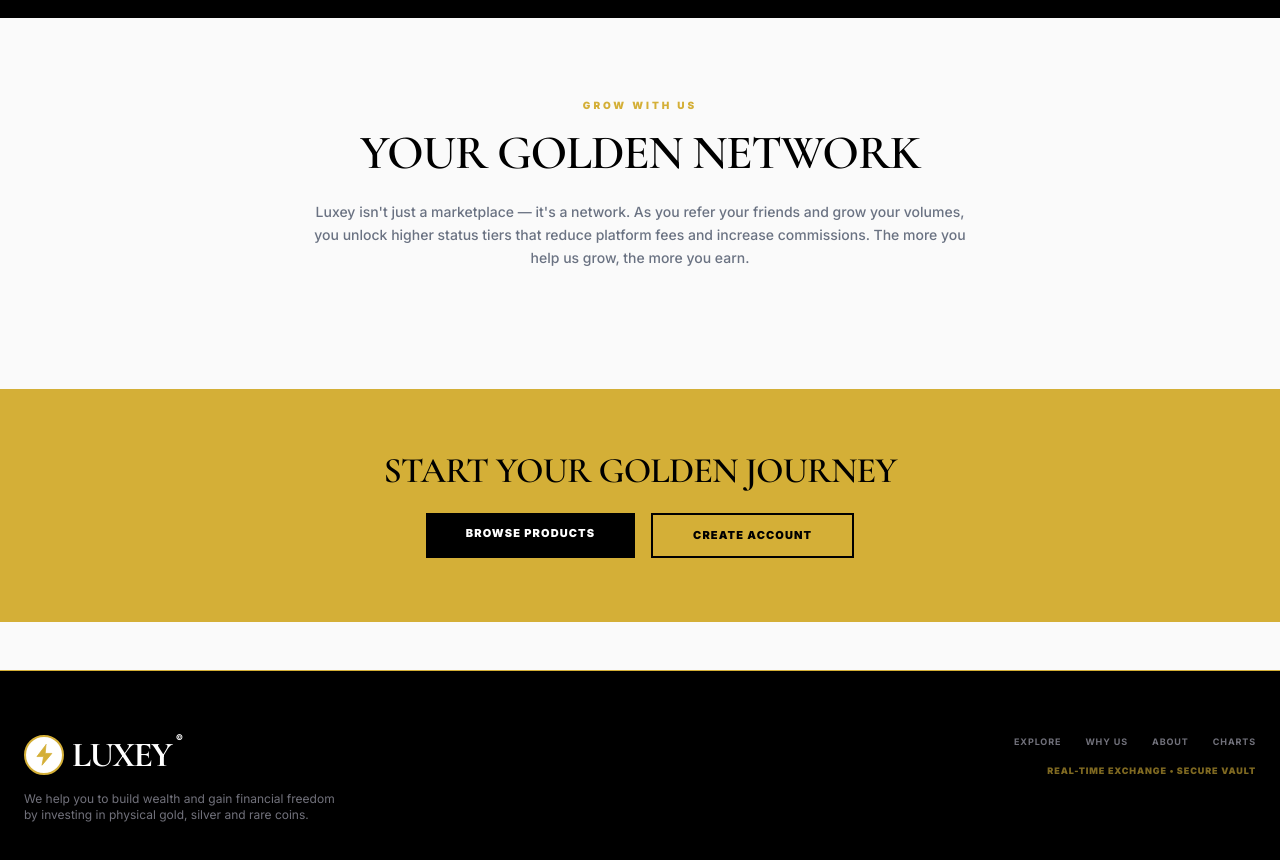
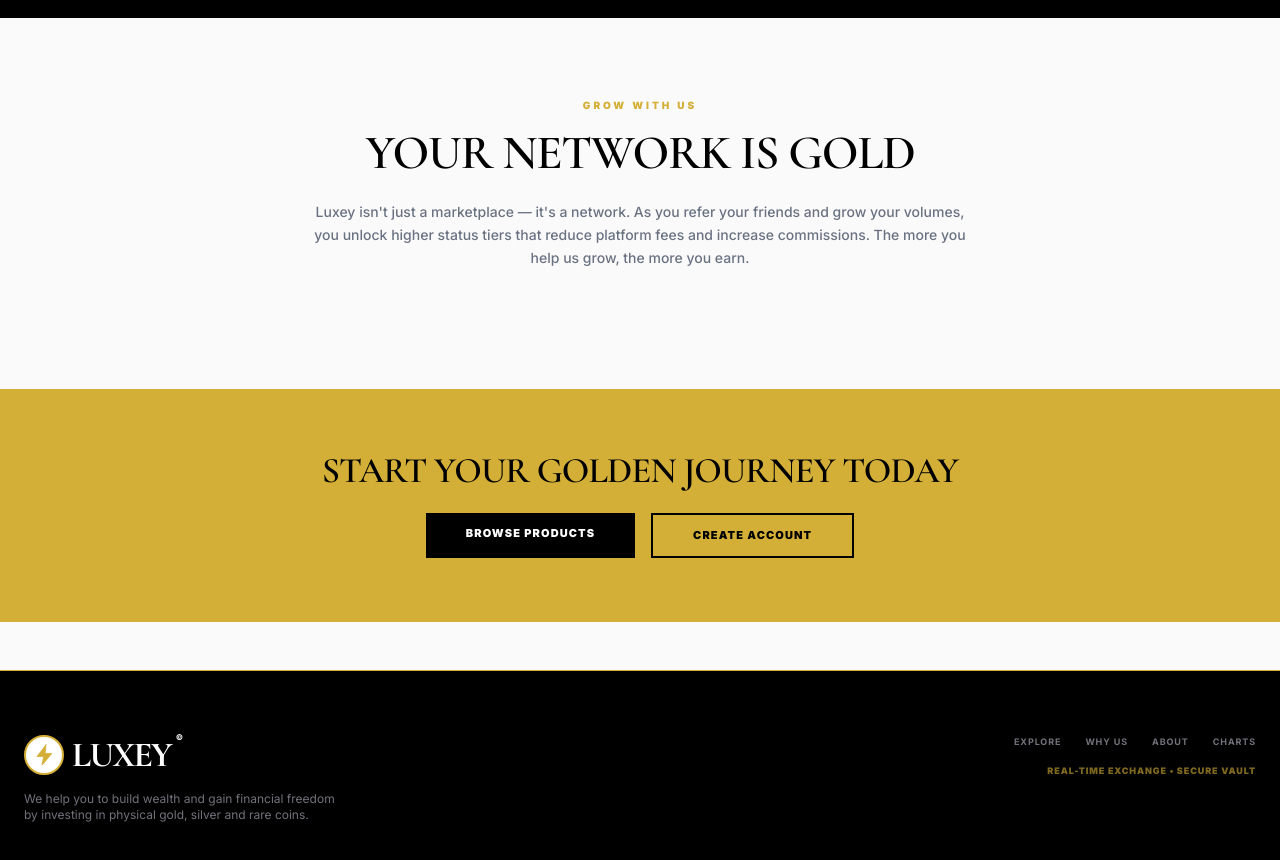
Before and after one commit to zendirectftw/Luxey, a Next.js app: page /about in a window 1280 px wide. Shown: the part 1600-2460 px from the top of the page. Built offline with nearby package versions, Linux system fonts and the light colour scheme.

Commit message:
Update headings: Your Network is Gold, add Today to CTA

```diff
--- a/src/app/(public)/about/page.tsx
+++ b/src/app/(public)/about/page.tsx
@@ -148,7 +148,7 @@ export default function AboutPage() {
                     Grow With Us
                 </p>
                 <h2 className="font-serif text-4xl md:text-5xl text-black uppercase tracking-tight leading-none mb-6">
-                    Your Golden Network
+                    Your Network is Gold
                 </h2>
                 <p className="text-sm text-gray-500 font-medium max-w-2xl mx-auto leading-relaxed mb-10">
                     Luxey isn&apos;t just a marketplace — it&apos;s a network. As you refer
@@ -161,7 +161,7 @@ export default function AboutPage() {
             {/* CTA */}
             <section className="bg-[#D4AF37] py-16 px-6 text-center">
                 <h3 className="font-serif text-3xl md:text-4xl text-black uppercase tracking-tight leading-none mb-6">
-                    Start Your Golden Journey
+                    Start Your Golden Journey Today
                 </h3>
                 <div className="flex gap-4 justify-center flex-wrap">
                     <Link
```
